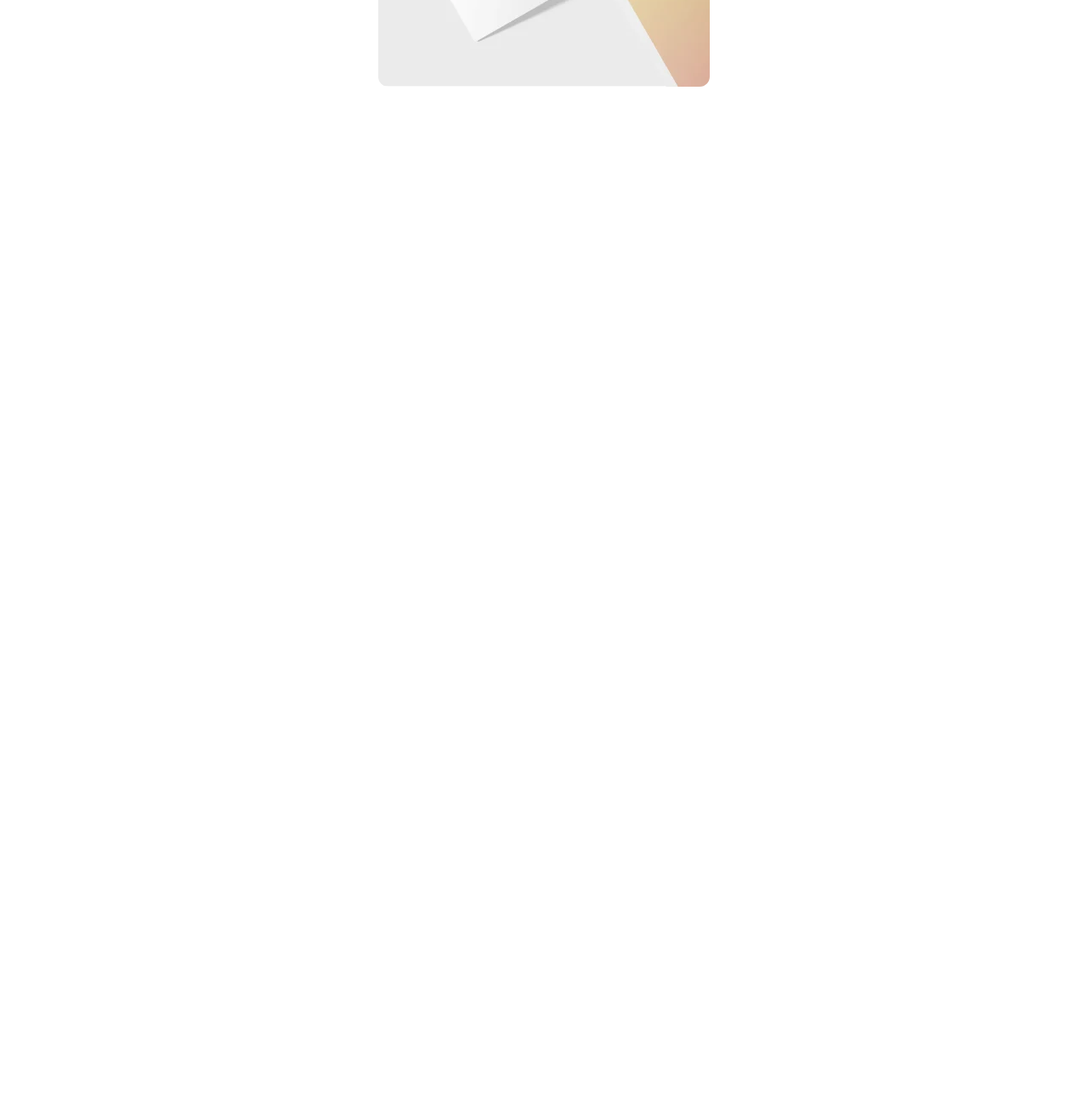
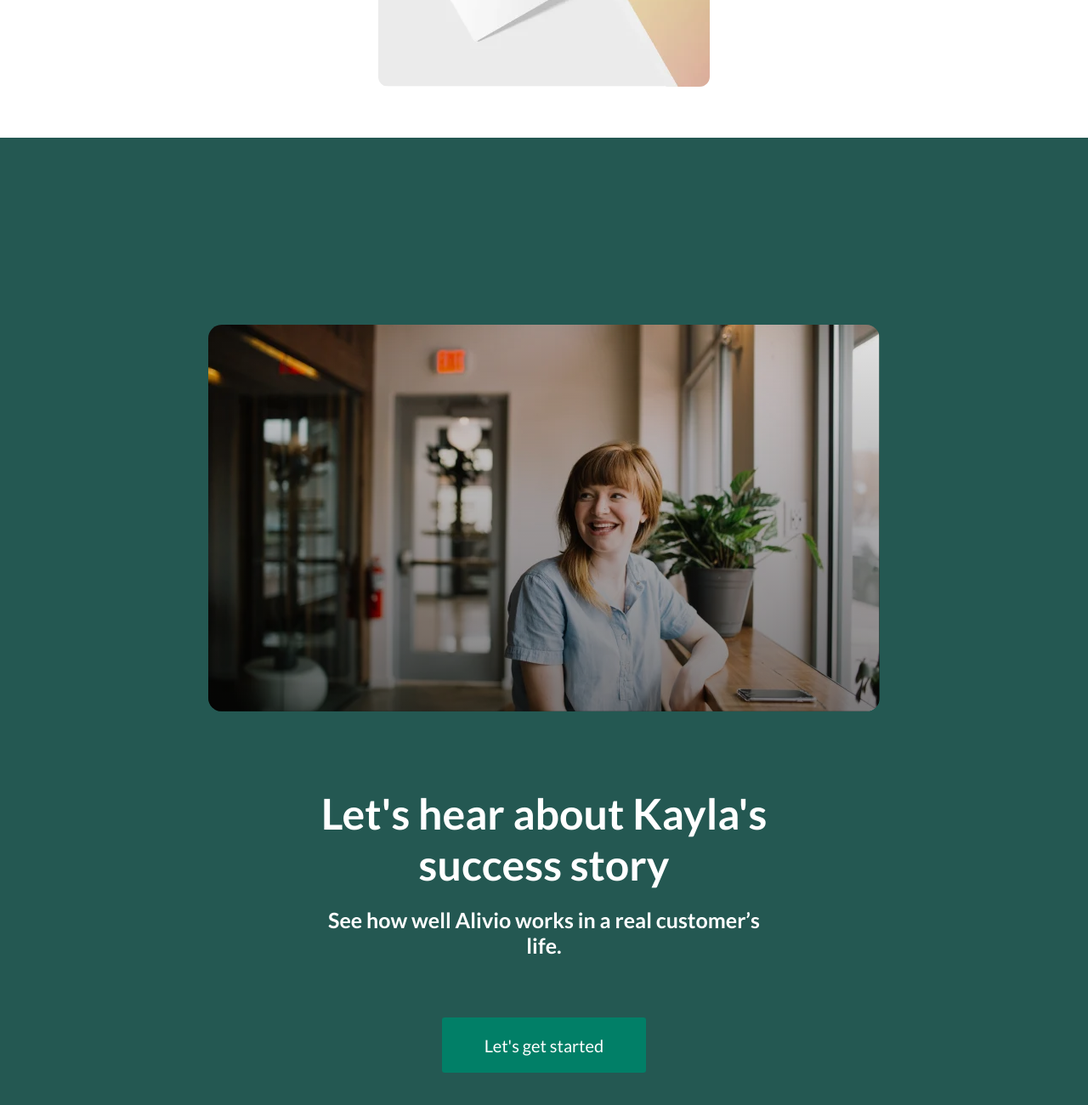
Before and after one commit to Biynazar/alivio-site, a plain HTML site: page index.html in a window 1280 px wide. Shown: the part 2303-3603 px from the top of the page at 85% size. Before the commit the page ends 2465 px from the top, so only its background shows below. Drawn offline with Linux system fonts and the light colour scheme.

Commit message:
add section success

```diff
--- a/index.html
+++ b/index.html
@@ -95,6 +95,26 @@
             </div>
         </div>
     </section>
+
+    <section class="success" aria-label="success section" id="success-id">
+        <div class="container">
+            <div class="success__wrapper">
+                <div class="success__content">
+                    <h3 class="success__title">Let's hear about Kayla's success story</h3>
+                    <p class="success__description">See how well Alivio works in a real customer’s life.</p>
+                    <button class="btn">Let's get started</button>
+                </div>
+
+                <div class="success__content-video">
+                    <img src="./src/assets/webp/video_cover.webp" class="success__cover" alt="video cover img">
+                    <svg class="success__play-icon" aria-label="play icon">
+                        <use href="./src/assets/sprites.svg#play-icon"></use>
+                    </svg>
+                    <div class="success__gradient"></div>
+                </div>
+            </div>
+        </div>
+    </section>
 </main>
 
 
--- a/src/styles/index.css
+++ b/src/styles/index.css
@@ -4,3 +4,4 @@
 @import "hero.css";
 @import "about.css";
 @import "card.css";
+@import "success.css";
--- /dev/null
+++ b/src/styles/success.css
@@ -0,0 +1,105 @@
+.success {
+    background-color: var(--co-dark-green);
+}
+
+.success__wrapper {
+    padding: 220px 0;
+    display: flex;
+    justify-content: space-between;
+    align-items: start;
+    flex-wrap: wrap-reverse;
+    gap: 40px;
+}
+
+.success__content {
+    margin: 50px 0 0 0;
+    max-width: 550px;
+    display: flex;
+    flex-direction: column;
+    /* justify-content: start;
+    align-items: start; */
+    place-items: start;
+    gap: 20px;
+}
+
+.success__title {
+    color: var(--co-white);
+    font-size: 50px;
+    font-weight: 700;
+}
+
+.success__description {
+    color: var(--co-white);
+    font-size: 25px;
+    font-weight: 600;
+}
+
+.success__content .btn {
+    margin: 50px 0 0 0;
+    width: 240px;
+    height: 65px;
+}
+
+.success__content .btn:hover {
+    outline: 2px solid var(--co-white);
+}
+
+.success__content-video {
+    max-width: 790px;
+    height: 455px;
+    position: relative;
+    border-radius: 16px;
+    overflow: hidden;
+}
+
+.success__cover {
+    width: 100%;
+    height: 100%;
+    object-fit: cover;
+    aspect-ratio: 158/91;
+}
+
+.success__play-icon {
+    position: absolute;
+    z-index: 2;
+    width: 72px;
+    height: 73px;
+    fill: var(--co-white);
+    top: 50%;
+    left: 50%;
+    translate: -50% -50%;
+}
+
+.success__play-icon:hover {
+    fill: var(--co-green);
+    cursor: pointer;
+}
+
+.success__gradient {
+    position: absolute;
+    z-index: 1;
+    inset: 0;
+    background: linear-gradient(180deg, rgba(0,0,0, .1), rgba(0,0,0,.5)) center/cover no-repeat;
+}
+
+@media (max-width: 1370px) {
+    .success__wrapper {
+        justify-content: center;
+    }
+    .success__content {
+        text-align: center;
+        place-items:  center start;
+    }
+}
+
+@media (max-width: 576px) {
+    .success__wrapper {
+        padding: 150px 0;
+    }
+    .success__title {
+        font-size: 32px;
+    }
+    .success__description {
+        font-size: 20px;
+    }
+}
```
